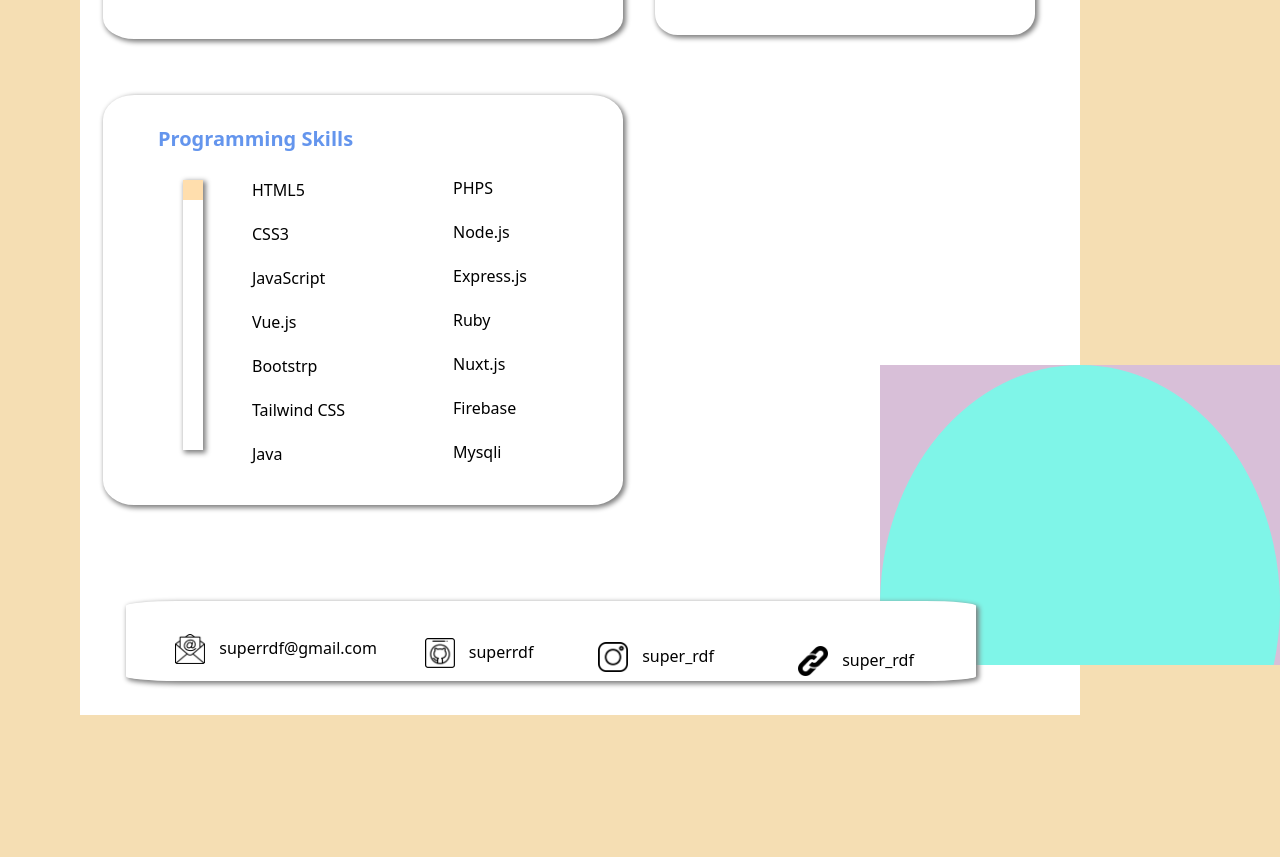
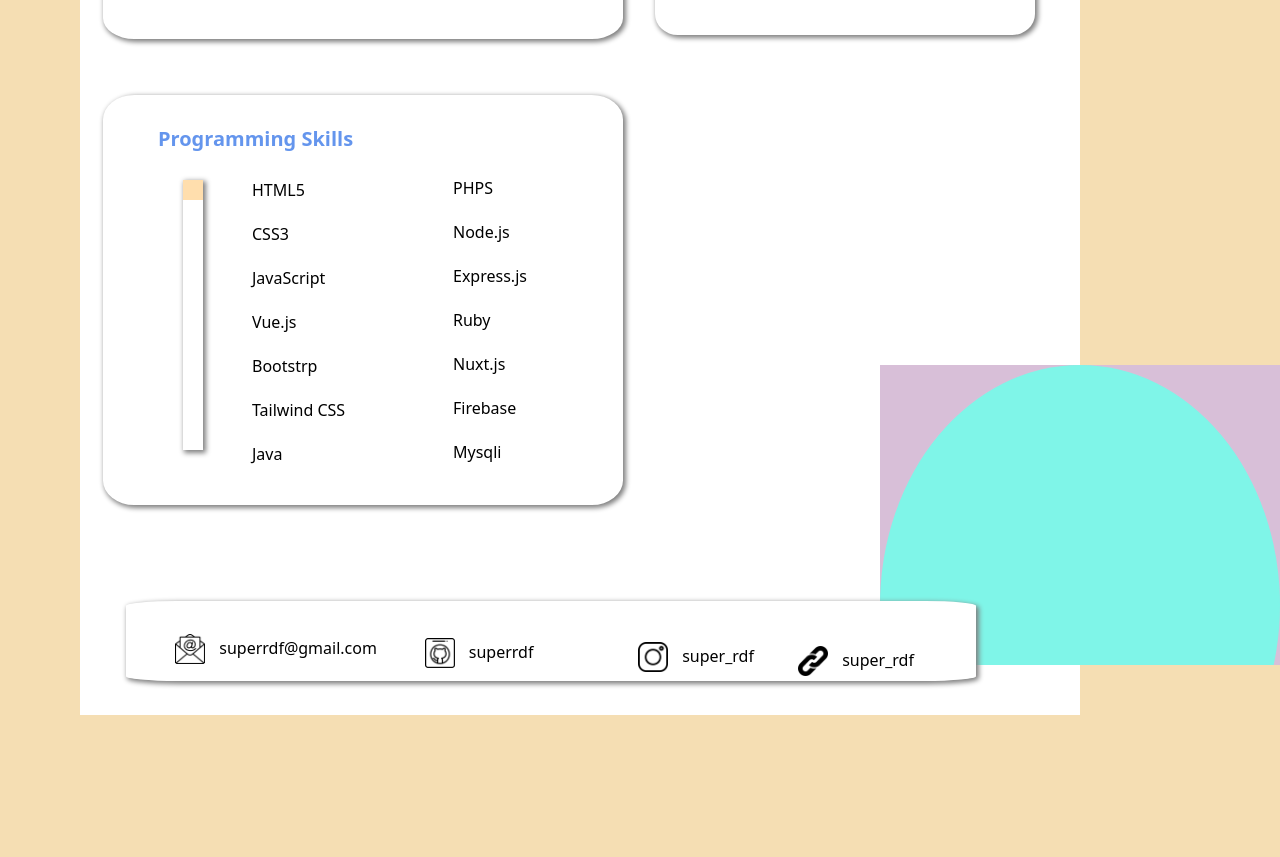
Before and after one commit to Exodya21/2n-Intento, a plain HTML site: page FOLDER/index.html in a window 1280 px wide. Shown: the part 685-1542 px from the top of the page. Drawn offline with Linux system fonts and the light colour scheme.

Commit message:
intento9 f

```diff
--- a/FOLDER/main.css
+++ b/FOLDER/main.css
@@ -339,7 +339,7 @@ body {
   max-height: 40px;
   border-radius: 6%;
   top: -110px;
-  left: 100px;
+  left: 140px;
   display: inline-block;
   border: 1px;
 }
@@ -348,7 +348,7 @@ body {
   justify-content: flex-start;
   position: relative;
   top: -120px;
-  left: 110px;
+  left: 150px;
 }
 .enlace img {
   position: relative;
```
